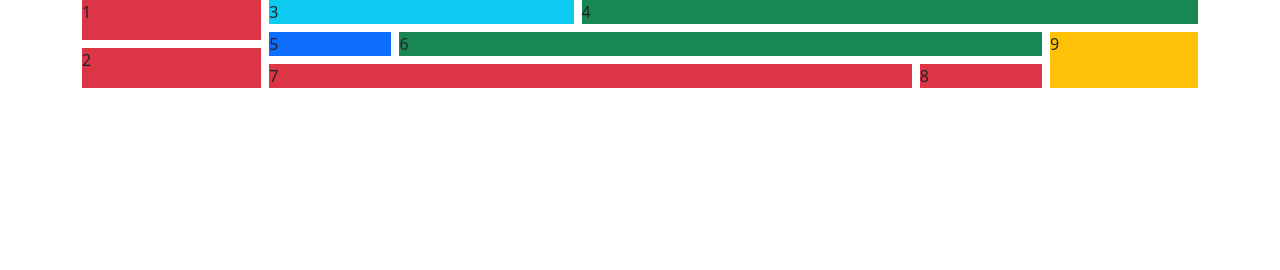
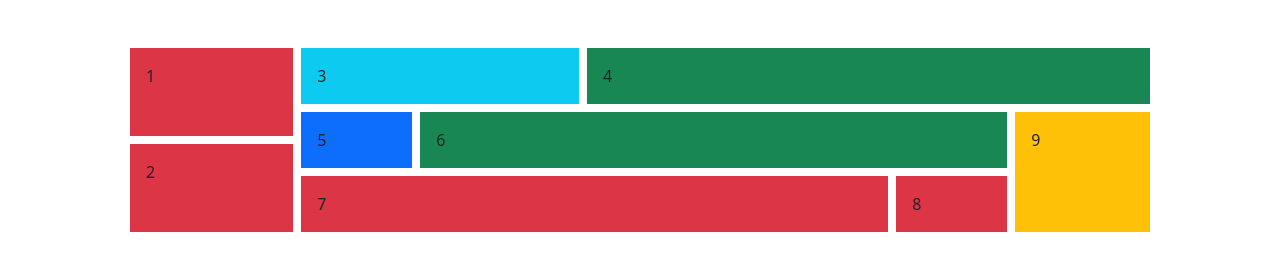
Before and after one commit to Ebrahim-khewani/bootstrap_grid, a plain HTML site: page index.html in a window 1280 px wide. Drawn offline with nearby package versions, Linux system fonts and the light colour scheme.

Commit message:
update after pading

```diff
--- a/index.html
+++ b/index.html
@@ -1,6 +1,6 @@
-
 <!DOCTYPE html>
 <html lang="en">
+
 <head>
   <meta charset="UTF-8">
   <meta http-equiv="X-UA-Compatible" content="IE=edge">
@@ -23,16 +23,17 @@
   </style>
 
 </head>
+
 <body>
   <div class="container">
-      <section class="row gx-2 gy-2">
+    <section class="row gx-2 gy-2 p-5">
       <div class="col-sm-2 col-12">
         <!-- <div class="row  gx-2 gy-2 h-100 " > -->
         <div class=" col-12  col-gl-12 h-50 pb-1">
-              <div class=" bg-danger h-100"> 1 </div>
+          <div class=" bg-danger h-100 p-3"> 1 </div>
         </div>
         <div class=" col-12 col-gl-12 h-50 pt-1">
-                <div class=" bg-danger h-100"> 2 </div>
+          <div class=" bg-danger h-100 p-3"> 2 </div>
         </div>
         <!-- </div> -->
       </div>
@@ -50,31 +51,31 @@
         <div class="row gx-2 gy-2 ">
 
           <div class=" col-sm-4 col-12 ">
-                    <div class="bg-info"> 3 </div>
+            <div class="bg-info p-3"> 3 </div>
           </div>
           <div class="col-sm-8  col-12">
-                    <div class="bg-success"> 4 </div>
+            <div class="bg-success p-3"> 4 </div>
           </div>
         </div>
         <div class="row gx-2 mt-0 gy-2 ">
           <div class=" col-sm-10 col-12  ">
             <div class="row gx-2 gy-2">
               <div class=" col-sm-2 ">
-                        <div class="bg-primary"> 5</div>
+                <div class="bg-primary p-3"> 5</div>
               </div>
               <div class=" col-sm-10 ">
-                        <div class="bg-success"> 6</div>
+                <div class="bg-success p-3"> 6</div>
               </div>
               <div class=" col-sm-10 ">
-                        <div class="bg-danger"> 7</div>
+                <div class="bg-danger p-3"> 7</div>
               </div>
               <div class=" col-sm-2 ">
-                         <div class="bg-danger">8</div>
+                <div class="bg-danger p-3">8</div>
               </div>
             </div>
           </div>
           <div class="col-sm-2  col-12">
-                    <div class="bg-warning h-100">9</div>
+            <div class="bg-warning h-100 p-3">9</div>
           </div>
         </div>
       </div>
```
Lines whose indentation alone changed are shown as unchanged.
